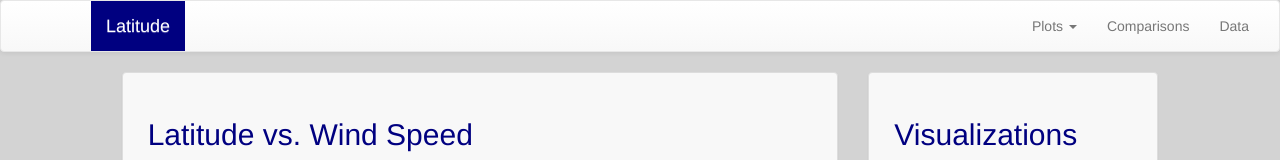
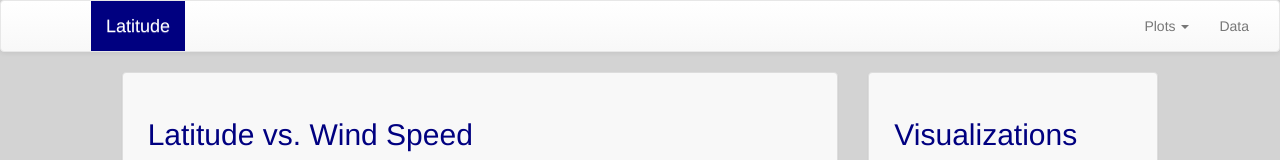
Before and after one commit to fvu958/fvu958.github.io, a plain HTML site: page wind_speed.html in a window 1280 px wide. Shown: the top 160 px of the page. Drawn offline with nearby package versions, Linux system fonts and the light colour scheme.

Commit message:
Removed comparisons link

```diff
--- a/wind_speed.html
+++ b/wind_speed.html
@@ -54,7 +54,6 @@ crossorigin="anonymous"></script>
 
           </ul>
         </li>
-        <li><a href="comparisons.html">Comparisons</a></li>
         <li><a href="data.html">Data</a></li>
 
       </ul>
```
